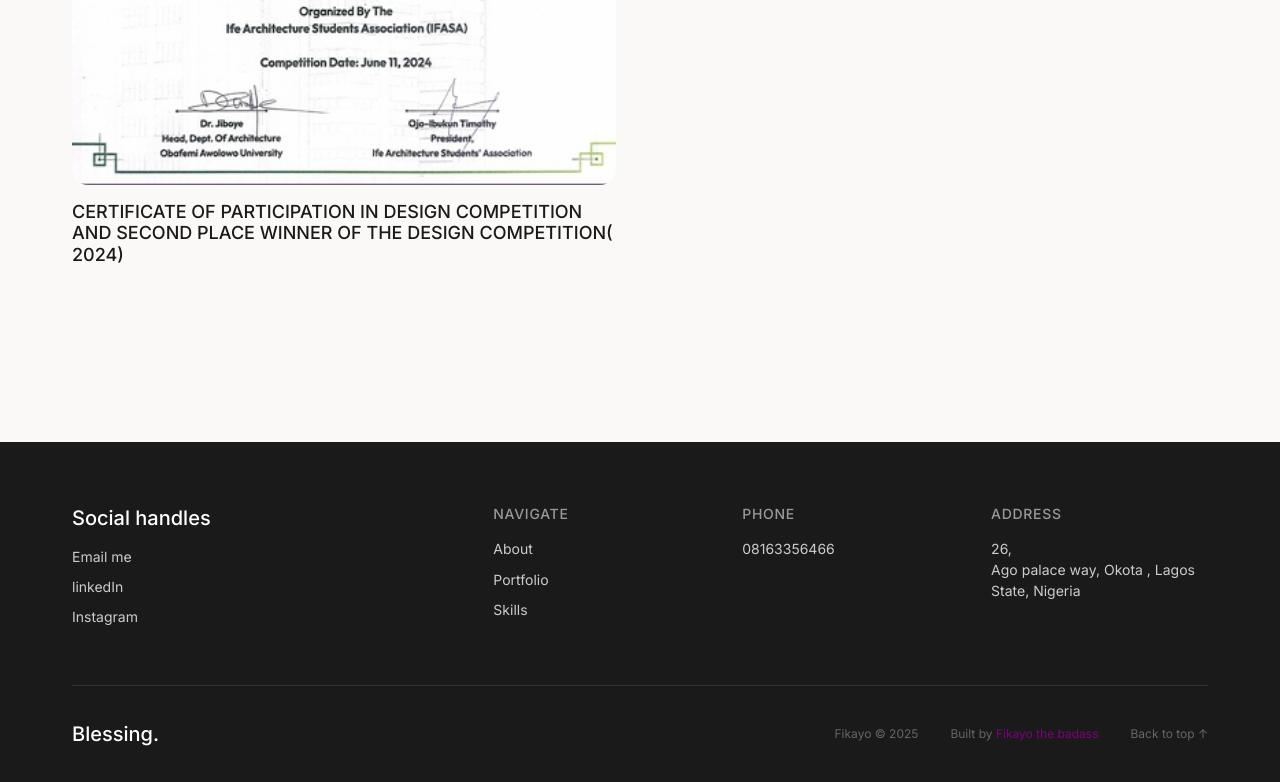
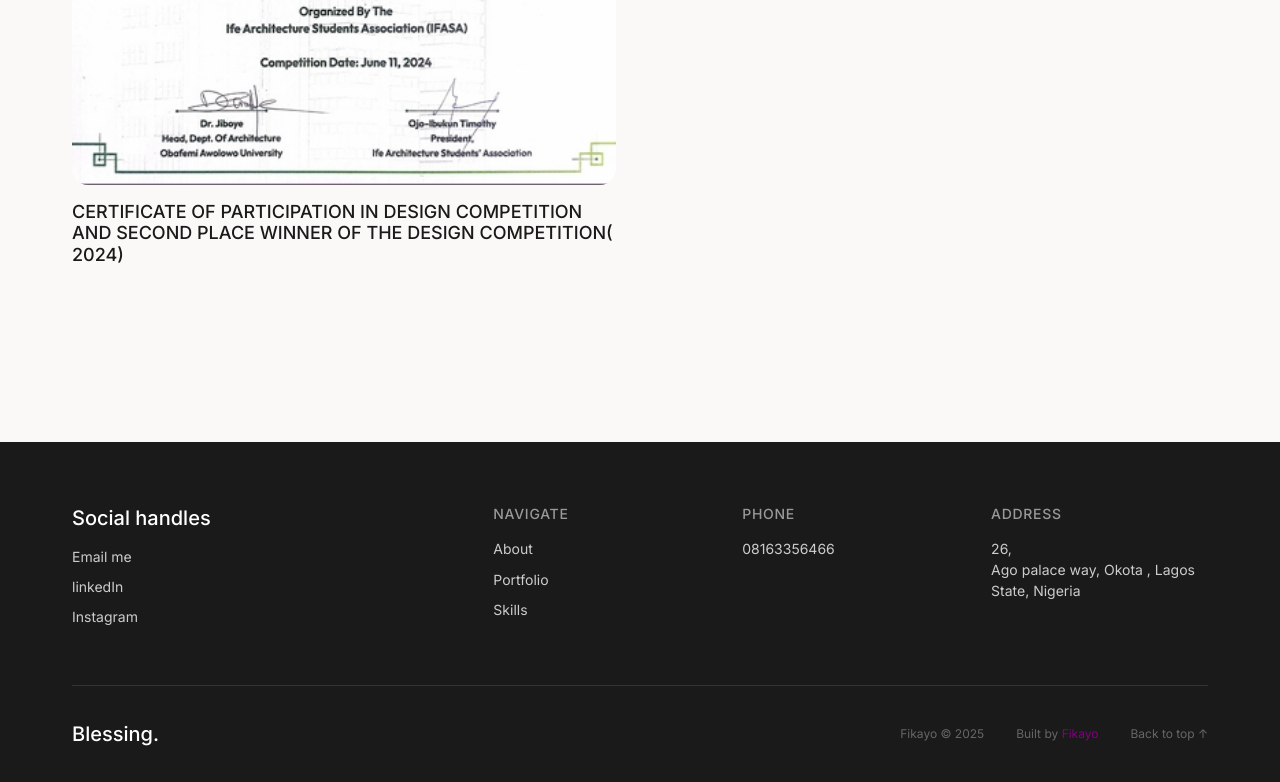
Before and after one commit to fikayo360/blessing, a React (Vite) app: page / in a window 1280 px wide. Shown: the part 9422-10204 px from the top of the page. Built offline with nearby package versions, Linux system fonts and the light colour scheme.

Commit message:
final changes

```diff
--- a/src/App.jsx
+++ b/src/App.jsx
@@ -469,7 +469,7 @@ function App() {
             <div className="footer-logo">Blessing.</div>
             <div className="footer-credits">
               <span>Fikayo © 2025</span>
-              <span>Built by <a href='https://fikayobytes.netlify.app/' style={{color:'purple'}}>Fikayo the badass</a></span>
+              <span>Built by <a href='https://fikayobytes.netlify.app/' style={{color:'purple'}}>Fikayo</a></span>
               <a href="#top">Back to top ↑</a>
             </div>
           </div>
```
